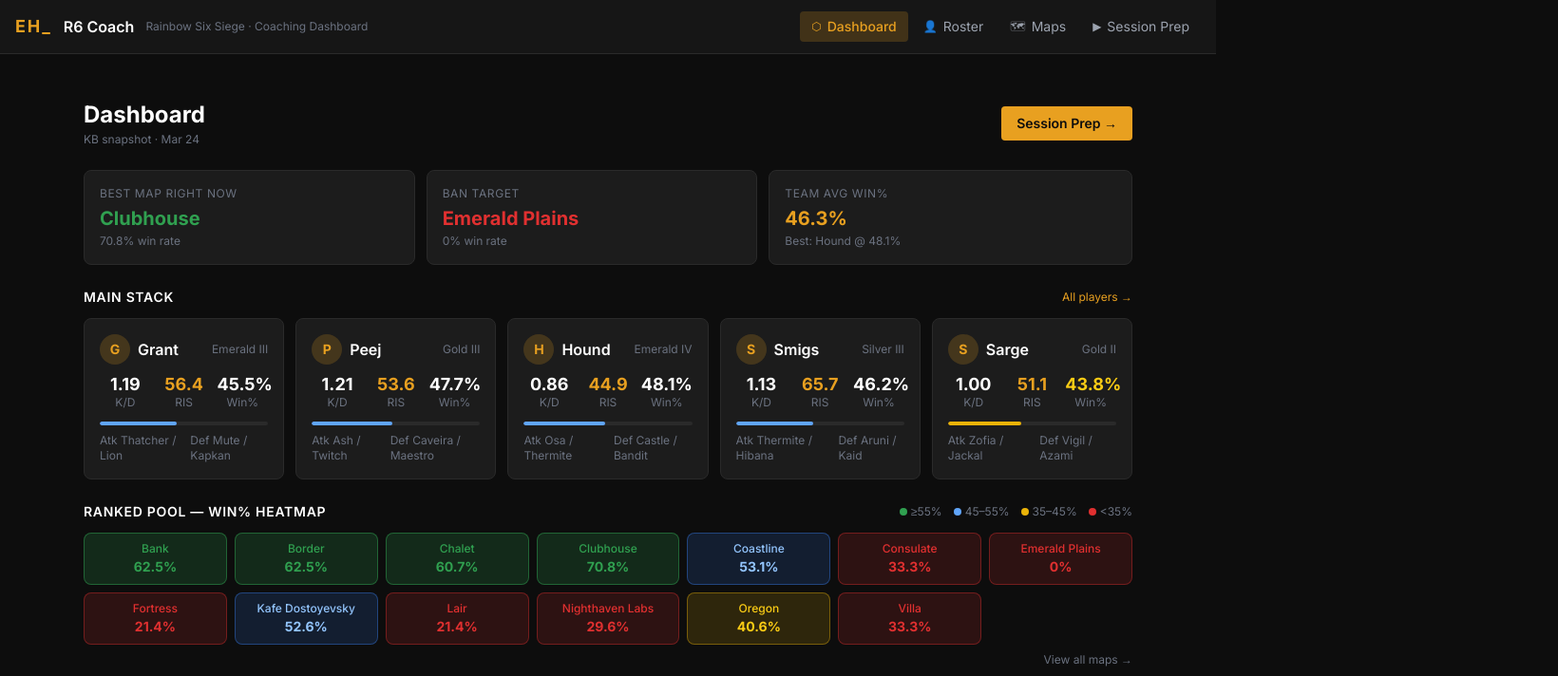
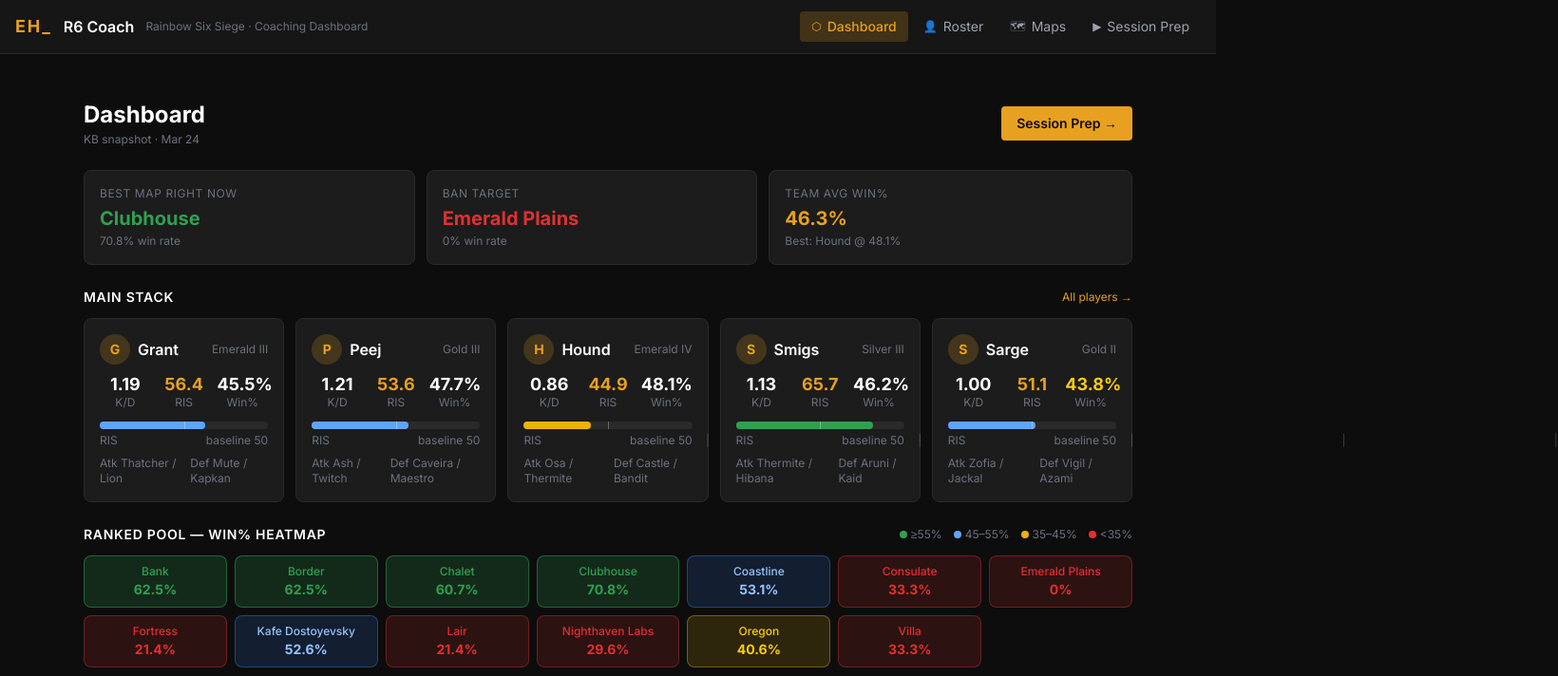
Before and after one commit to grantgreenfelder/r6-coach, a React (Vite) app: page / in a window 1280 px wide. Shown: the top 712 px of the page at 95% size, 1640 px wide, since content can reach past the window. Built offline with nearby package versions, Linux system fonts and the light colour scheme.

Commit message:
Dashboard player cards: RIS bar with baseline marker, scaled 25-75 range

```diff
--- a/src/data/meta.json
+++ b/src/data/meta.json
@@ -1,5 +1,5 @@
 {
-  "parsedAt": "2026-03-24T02:26:09.970Z",
+  "parsedAt": "2026-03-24T02:40:14.672Z",
   "playerCount": 9,
   "mapCount": 19,
   "stratCount": 72
--- a/src/pages/Dashboard.jsx
+++ b/src/pages/Dashboard.jsx
@@ -18,6 +18,35 @@
 }
 
 // ─── Player Card ───────────────────────────────────────────────────────────────
+
+// RIS bar: scale 25–75 so the typical range fills the full bar width.
+// Baseline of 50 is marked with a tick. Green above, yellow near, red below.
+const RIS_MIN = 25
+const RIS_MAX = 75
+const RIS_BASELINE = 50
+const baselinePct = ((RIS_BASELINE - RIS_MIN) / (RIS_MAX - RIS_MIN)) * 100 // 50%
+
+function RisBar({ ris }) {
+  const risNum = parseFloat(ris)
+  if (isNaN(risNum)) return null
+  const fillPct = Math.max(0, Math.min(100, ((risNum - RIS_MIN) / (RIS_MAX - RIS_MIN)) * 100))
+  const color = risNum >= 58 ? 'bg-siege-green' : risNum >= 48 ? 'bg-blue-400' : risNum >= 38 ? 'bg-yellow-500' : 'bg-siege-red'
+
+  return (
+    <div className="relative h-2 bg-siege-border rounded-full overflow-visible mb-1">
+      {/* Fill */}
+      <div
+        className={`absolute top-0 left-0 h-full rounded-full ${color}`}
+        style={{ width: `${fillPct}%` }}
+      />
+      {/* Baseline tick */}
+      <div
+        className="absolute top-0 h-full w-px bg-white/30"
+        style={{ left: `${baselinePct}%` }}
+      />
+    </div>
+  )
+}
 
 function PlayerCard({ player }) {
   const { kd, ris, winRate, rank } = player.stats
@@ -59,16 +88,12 @@
         </div>
       </div>
 
-      {/* Win% bar */}
-      <div className="h-1 bg-siege-border rounded-full overflow-hidden mb-2">
-        <div
-          className={`h-full rounded-full ${
-            wrNum >= 55 ? 'bg-siege-green' :
-            wrNum >= 45 ? 'bg-blue-400' :
-            wrNum >= 35 ? 'bg-yellow-500' : 'bg-siege-red'
-          }`}
-          style={{ width: wrNum > 0 ? `${Math.min(wrNum, 100)}%` : '0%' }}
-        />
+      {/* RIS bar with baseline marker */}
+      <RisBar ris={ris} />
+      <div className="flex justify-between text-xs text-siege-muted mb-2">
+        <span>RIS</span>
+        <span style={{ marginLeft: `${baselinePct}%`, transform: 'translateX(-50%)' }} className="absolute text-white/20 text-xs">|</span>
+        <span>baseline 50</span>
       </div>
 
       {/* Ops */}
```
